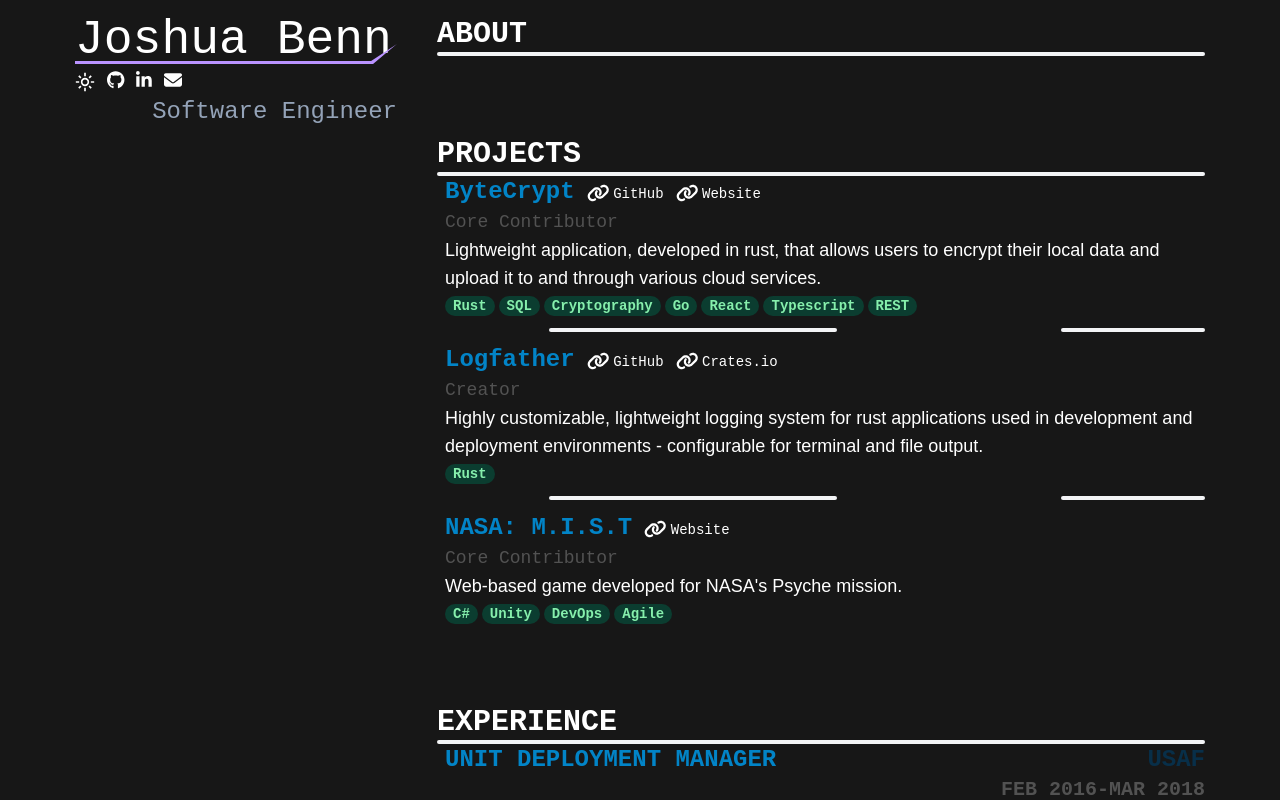
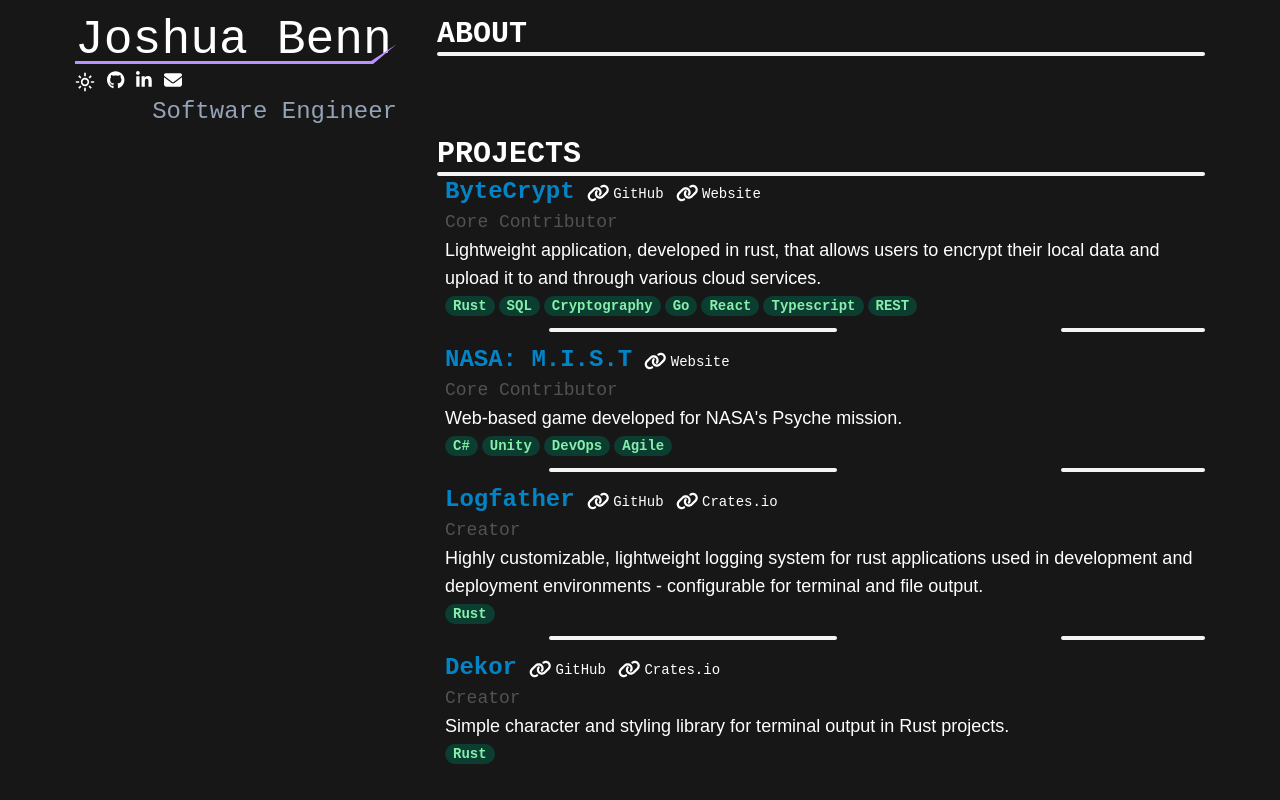
Before and after one commit to SublimeIbanez/Portfolio, a React (Vite) app in the folder portfolio/: page / in a window 1280 px wide. Shown: the top 800 px of the page. Built offline with nearby package versions, Linux system fonts and the light colour scheme.

Commit message:
Added dekor to the list of projects

```diff
--- a/portfolio/src/components/Projects.tsx
+++ b/portfolio/src/components/Projects.tsx
@@ -29,6 +29,20 @@ export default function Projects() {
 
             <Separator />
             <Project
+                title="NASA: M.I.S.T"
+                role="Core Contributor"
+                body="Web-based game developed for NASA's Psyche mission."
+                skills={["C#", "Unity", "DevOps", "Agile"]}
+                links={[
+                    {
+                        site: Site.Website,
+                        url: "https://missiontopsyche.github.io/tungsten_12a_web_game-se/M.I.S.T/",
+                    }
+                ]}
+            />
+
+            <Separator />
+            <Project
                 title="Logfather"
                 role="Creator"
                 body="Highly customizable, lightweight logging system for rust applications used in development and deployment environments - configurable for terminal and file output."
@@ -47,15 +61,19 @@ export default function Projects() {
 
             <Separator />
             <Project
-                title="NASA: M.I.S.T"
-                role="Core Contributor"
-                body="Web-based game developed for NASA's Psyche mission."
-                skills={["C#", "Unity", "DevOps", "Agile"]}
+                title="Dekor"
+                role="Creator"
+                body="Simple character and styling library for terminal output in Rust projects."
+                skills={["Rust"]}
                 links={[
                     {
-                        site: Site.Website,
-                        url: "https://missiontopsyche.github.io/tungsten_12a_web_game-se/M.I.S.T/",
-                    }
+                        site: Site.GitHub,
+                        url: "https://github.com/JoshBenn/dekor",
+                    },
+                    {
+                        site: Site.Crates,
+                        url: "https://crates.io/crates/dekor",
+                    },
                 ]}
             />
         </div>
```
